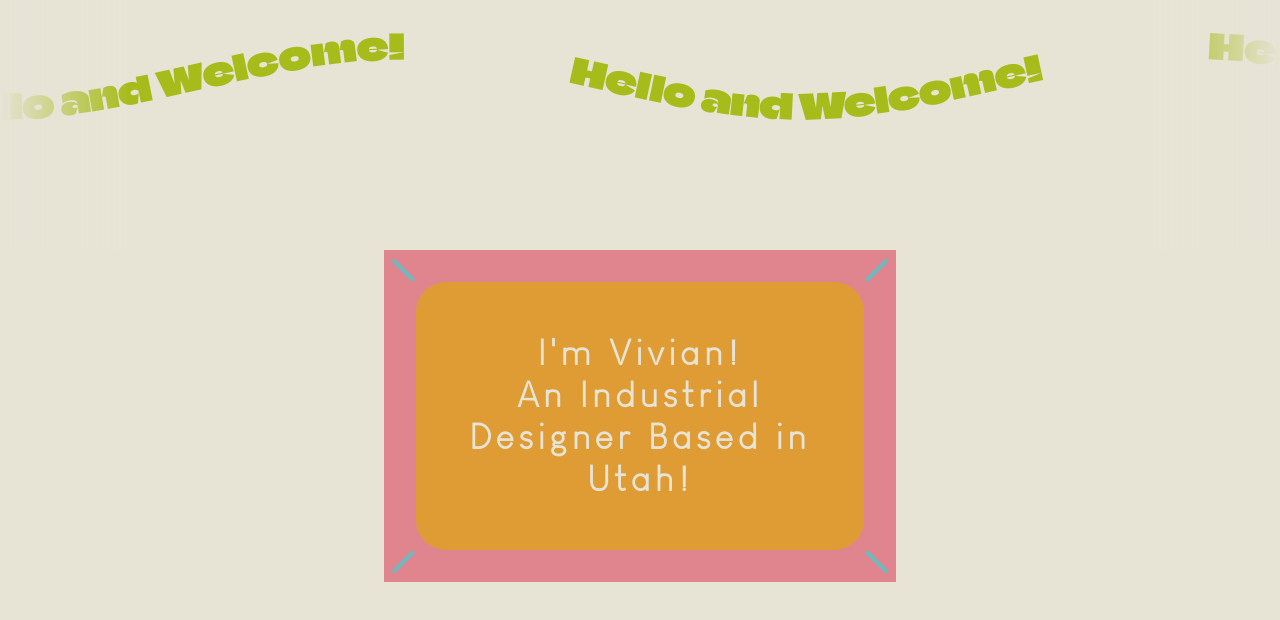
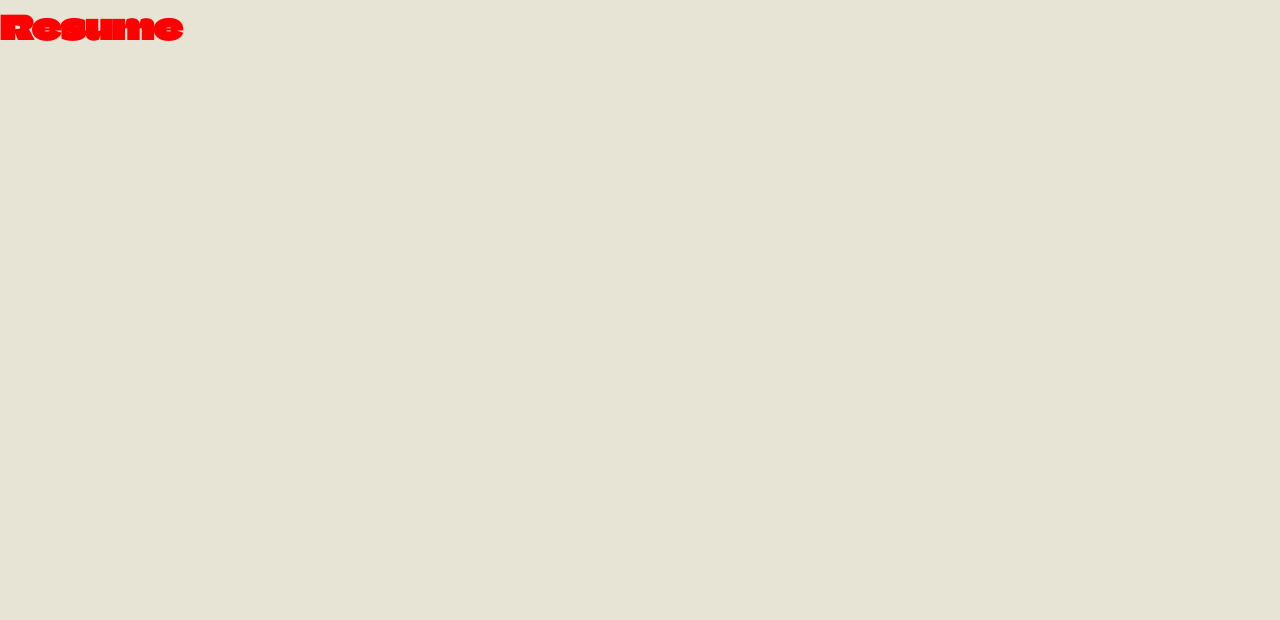
Before and after one commit to VivianTPham/portfolio, a React (Create React App) app: page /portfolio/resume in a window 1280 px wide. Shown: the top 620 px of the page. Built offline with nearby package versions, Linux system fonts and the light colour scheme.

Commit message:
testing router

```diff
--- a/package.json
+++ b/package.json
@@ -14,6 +14,7 @@
     "@types/react-dom": "^19.1.1",
     "react": "^19.1.0",
     "react-dom": "^19.1.0",
+    "react-router-dom": "^7.5.0",
     "react-scripts": "5.0.1",
     "typescript": "^4.9.5",
     "web-vitals": "^2.1.4"
--- a/src/components/Home/Home.tsx
+++ b/src/components/Home/Home.tsx
@@ -1,8 +1,11 @@
 import React from 'react'
 import "./Home.css";
+import WavyMarquee from '../WavyMarquee/WavyMarquee';
 
 const Home = () => {
   return (
+    <>
+      <WavyMarquee />
       <div className='home-container'>
           <div className='corner'></div>
           <div className='intro'>
@@ -12,6 +15,7 @@ const Home = () => {
               </h2>
           </div>
       </div>
+    </>
   )
 }
 
--- /dev/null
+++ b/src/components/Resume/Resume.tsx
@@ -0,0 +1,9 @@
+import React from 'react'
+
+const Resume = () => {
+  return (
+    <h1 style={{color: "red"}}>Resume</h1>
+  )
+}
+
+export default Resume
--- a/src/index.tsx
+++ b/src/index.tsx
@@ -1,15 +1,30 @@
 import React from 'react';
 import ReactDOM from 'react-dom/client';
+import { createBrowserRouter, RouterProvider } from 'react-router-dom';
 import './index.css';
 import App from './App';
 import reportWebVitals from './reportWebVitals';
+
+import Home from './components/Home/Home';
+import Resume from './components/Resume/Resume';
+
+const router = createBrowserRouter([
+  {
+    path: '/portfolio',
+    element: <Home />,
+  },
+  {
+    path: '/portfolio/resume',
+    element: <Resume />,
+  },
+]);
 
 const root = ReactDOM.createRoot(
   document.getElementById('root') as HTMLElement
 );
 root.render(
   <React.StrictMode>
-    <App />
+    <RouterProvider router={router} />
   </React.StrictMode>
 );
 
```
Also changed, not shown: 1 other file (tests, documents, lock files or other folders). Lines whose indentation alone changed are shown as unchanged.
